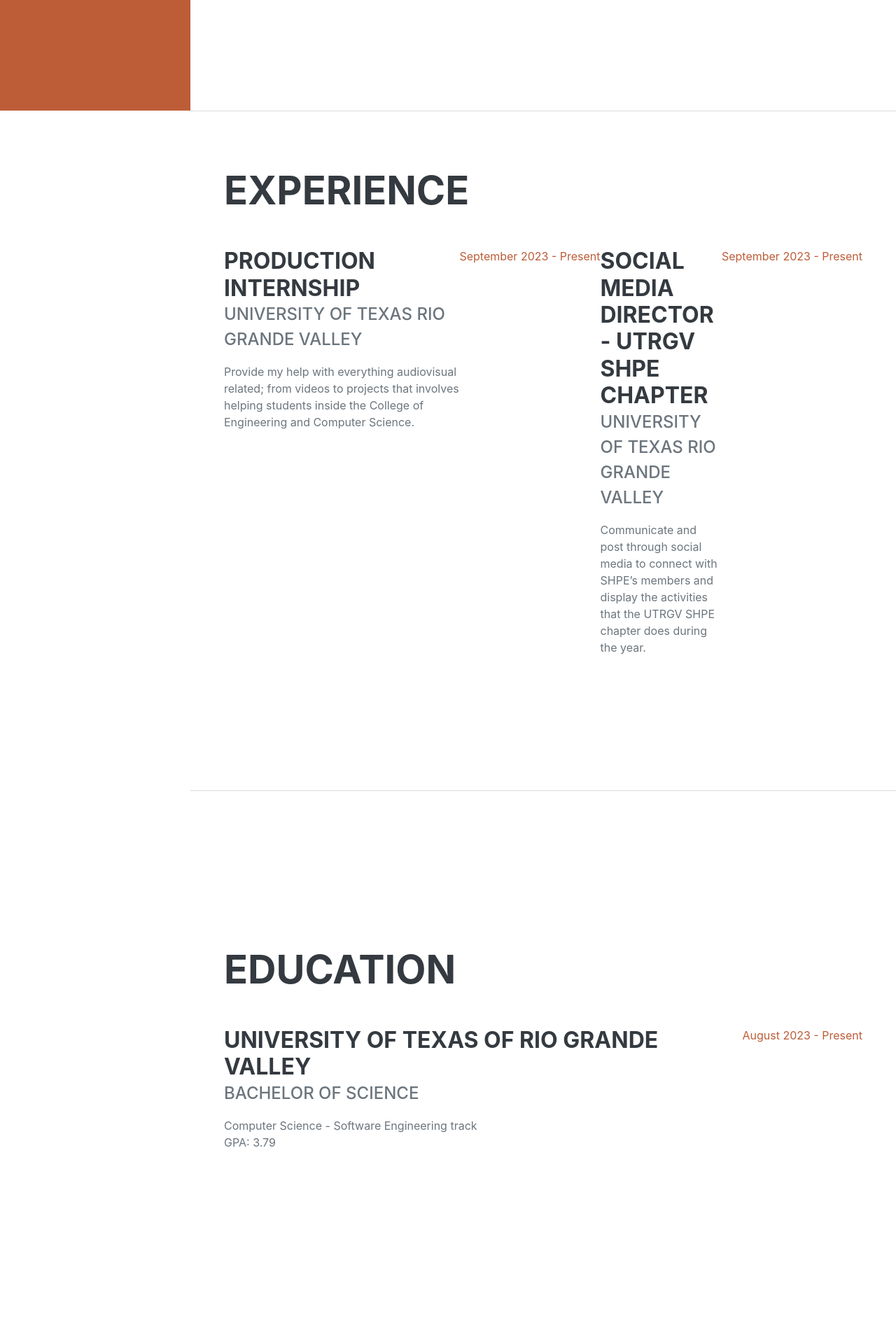
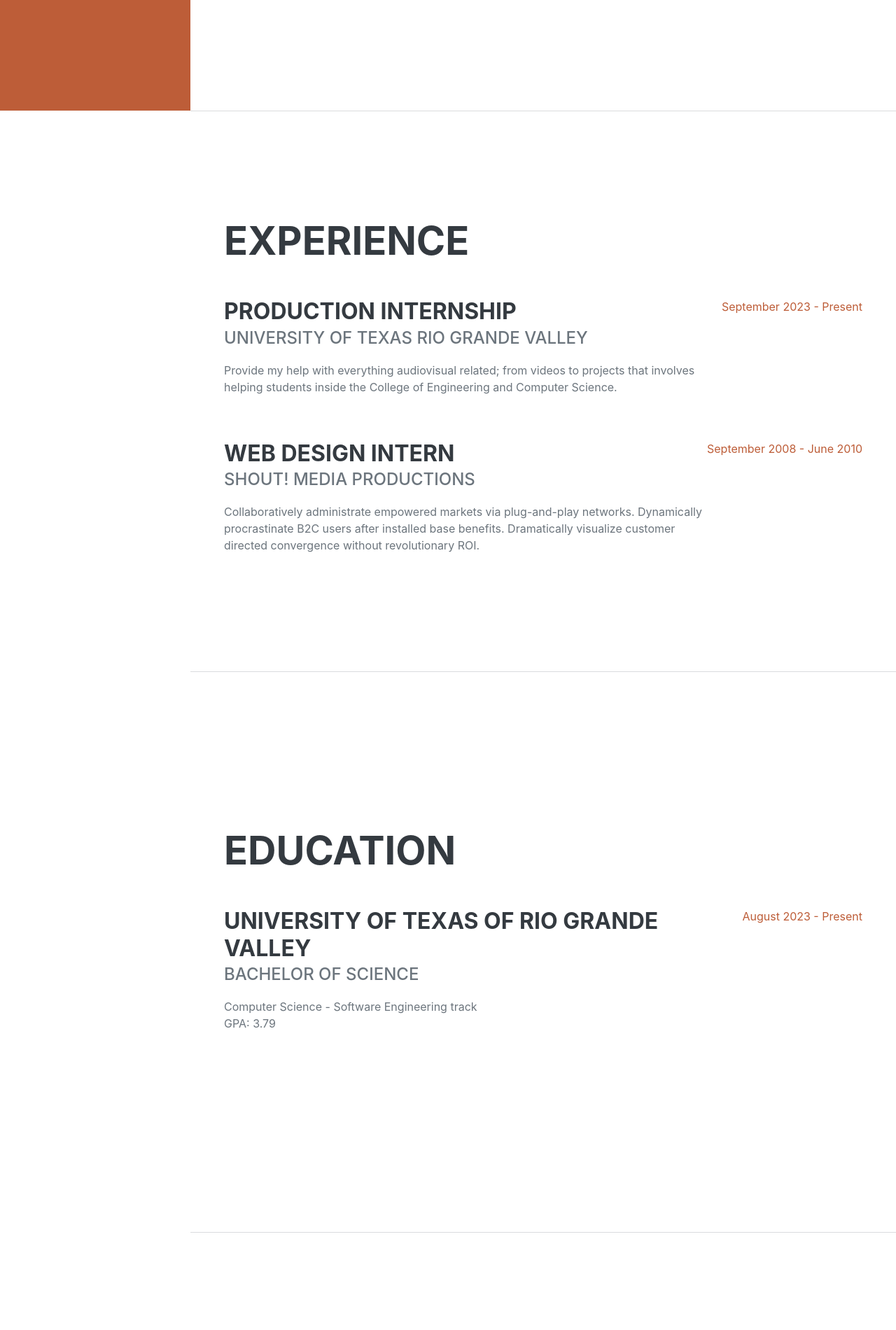
Before and after one commit to Orlandodlpz/1101-final-project, a Flask app: page / in a window 1280 px wide. Shown: the part 642-2542 px from the top of the page at 70% size. Run offline with Flask 3, Linux system fonts and the light colour scheme; some libraries are stand-ins or nearby versions; some web fonts are replaced.

Commit message:
added minor changes

```diff
--- a/templates/index.html
+++ b/templates/index.html
@@ -67,15 +67,14 @@
                             <p>Provide my help with everything audiovisual related; from videos to projects that involves helping students inside the College of Engineering and Computer Science.</p>
                         </div>
                         <div class="flex-shrink-0"><span class="text-primary">September 2023 - Present</span></div>
-                        <div>
+                    </div>
+                    <div class="d-flex flex-column flex-md-row justify-content-between">
+                        <div class="flex-grow-1">
+                            <h3 class="mb-0">Web Design Intern</h3>
+                            <div class="subheading mb-3">Shout! Media Productions</div>
+                            <p>Collaboratively administrate empowered markets via plug-and-play networks. Dynamically procrastinate B2C users after installed base benefits. Dramatically visualize customer directed convergence without revolutionary ROI.</p>
                         </div>
-                    <div class="d-flex flex-column flex-md-row justify-content-between mb-5">
-                        <div class="flex-grow-1">
-                            <h3 class="mb-0">Social Media Director - UTRGV SHPE Chapter</h3>
-                            <div class="subheading mb-3">University of Texas Rio Grande Valley</div>
-                            <p>Communicate and post through social media to connect with SHPE’s members and display the activities that the UTRGV SHPE chapter does during the year.</p>
-                        </div>
-                        <div class="flex-shrink-0"><span class="text-primary">September 2023 - Present</span></div>
+                        <div class="flex-shrink-0"><span class="text-primary">September 2008 - June 2010</span></div>
                     </div>
                 </div>
             </section>
```
